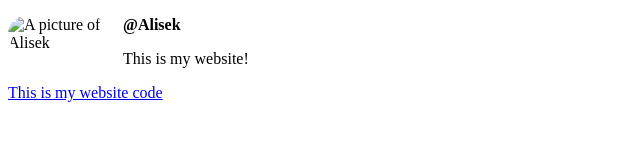
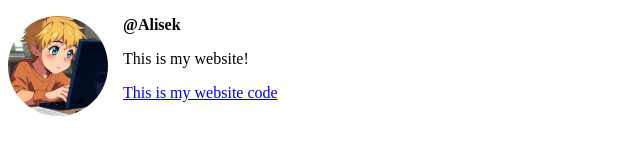
Before and after one commit to Alisek15/Mi-website, a plain HTML site: page index.html in a window 1280 px wide. Shown: the whole page, without its empty margins (0-640 px from the left). Drawn offline with Linux system fonts and the light colour scheme.

Commit message:
Update index.html

```diff
--- a/index.html
+++ b/index.html
@@ -6,7 +6,7 @@
     <link rel="stylesheet" href="styles.css">
 </head>
 <body>
-    <img src="images/Me.jpeg" alt="A picture of Alisek">
+    <img src="Me.jpeg" alt="A picture of Alisek">
     <p class="username">@Alisek</p>
     <p>This is my website!</p>
     <a href="https://github.com/Alisek15/Mi-website.git">This is my website code</a>
```
